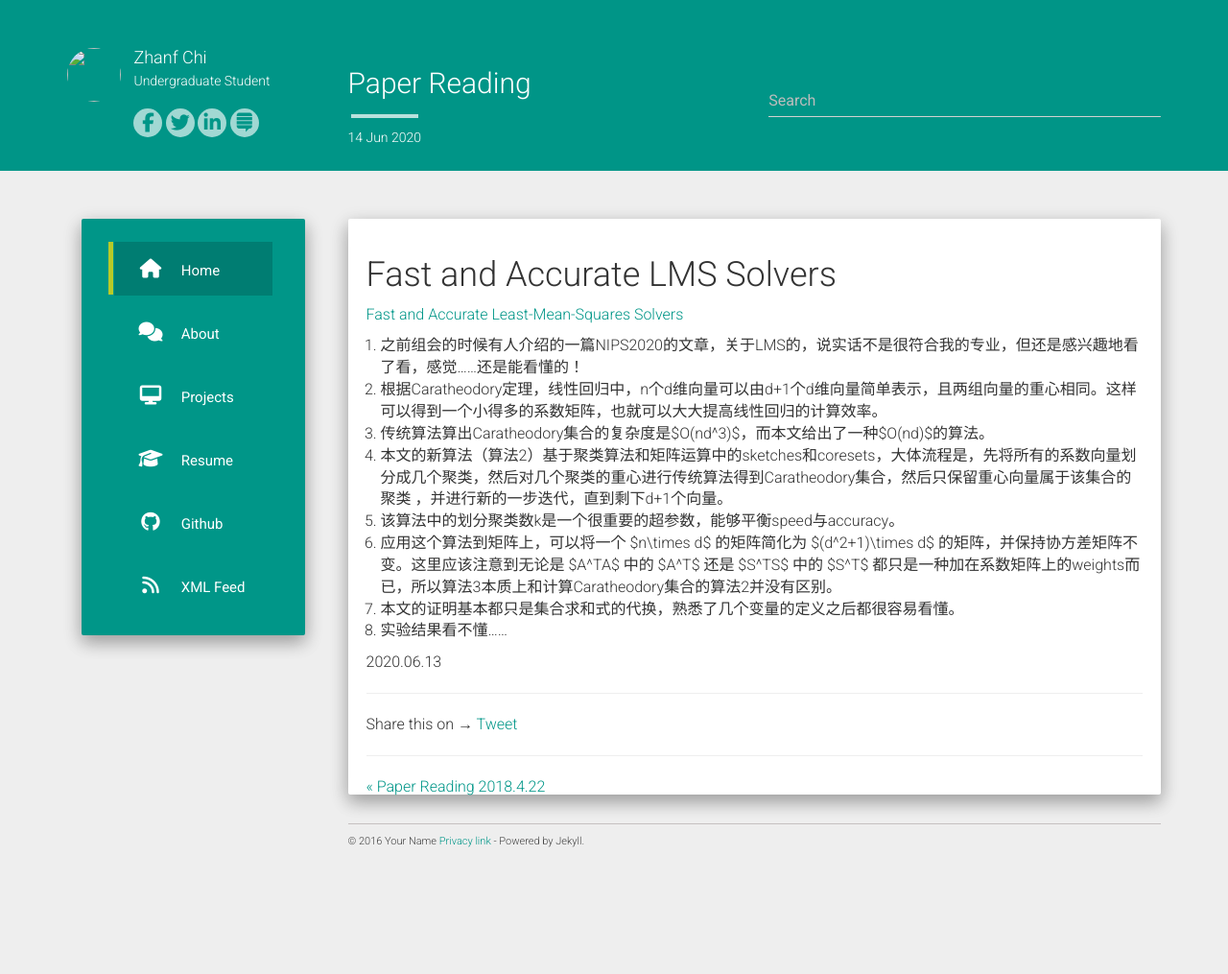
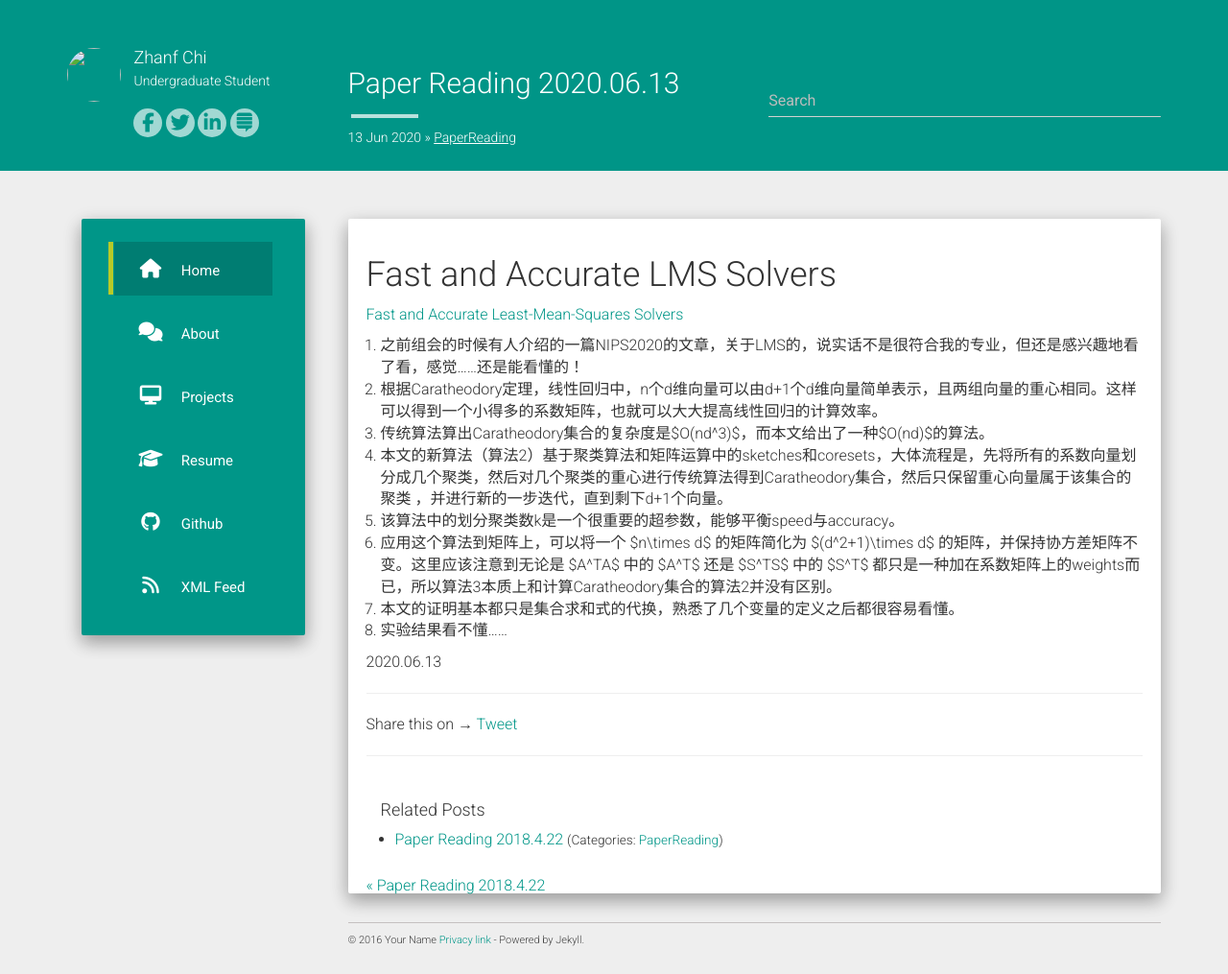
Before and after one commit to BlueySky27/blueysky27.github.io, a Jekyll site: the page built from _posts/2020-06-14-Paper-Reading.md, in a window 1280 px wide. Shown: the whole page at 96% size. Built offline with Jekyll 4.4.1, drawn with Linux system fonts in a browser that asks for light colours; nearby versions of some CDN libraries; our own code applies the rules of GitHub Pages for plain Markdown files; comment, search, counter and statistics services are not loaded; before the commit the page ends 912 px from its top, so only the background shows below that.

Commit message:
Changes to be committed: 	modified:   2020-06-14-Paper-Reading.md

```diff
--- a/_posts/2020-06-14-Paper-Reading.md
+++ b/_posts/2020-06-14-Paper-Reading.md
@@ -1,3 +1,11 @@
+---
+layout: post
+title: "Paper Reading 2020.06.13"
+date: 2020-06-13 19:00:00 +0900
+categories: PaperReading
+---
+
+
 # Fast and Accurate LMS Solvers
 
 [Fast and Accurate Least-Mean-Squares Solvers](https://arxiv.org/abs/1906.04705)
```
